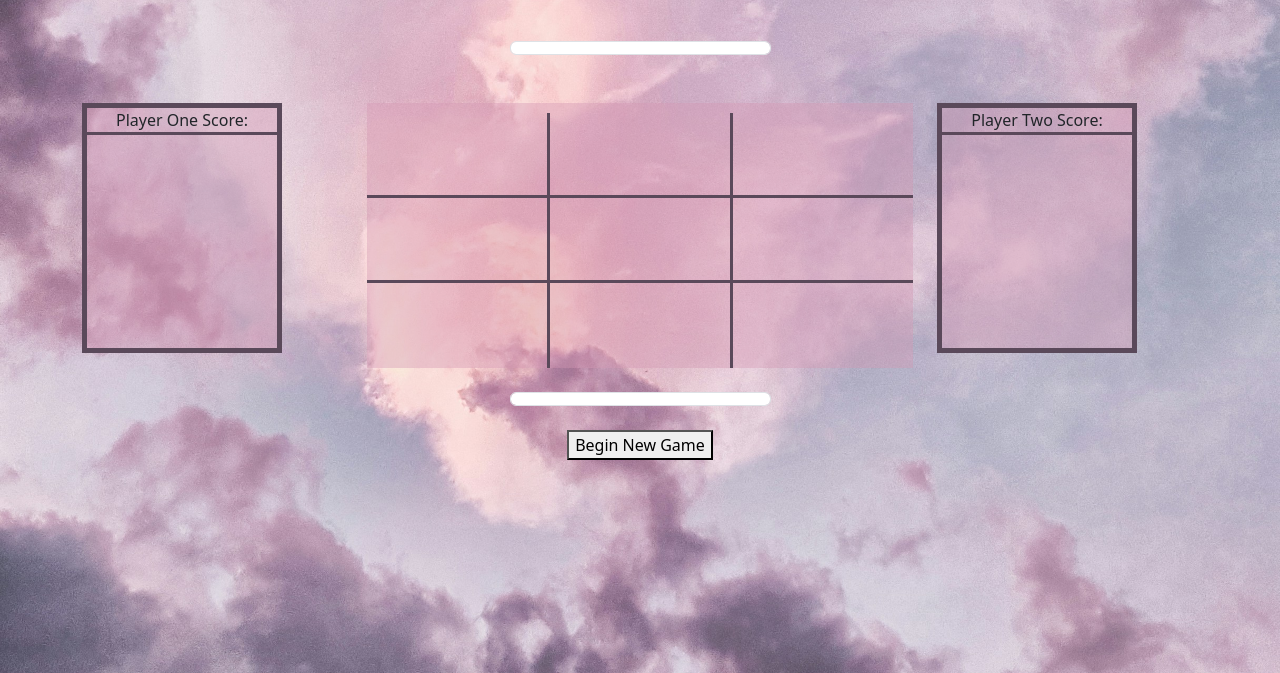
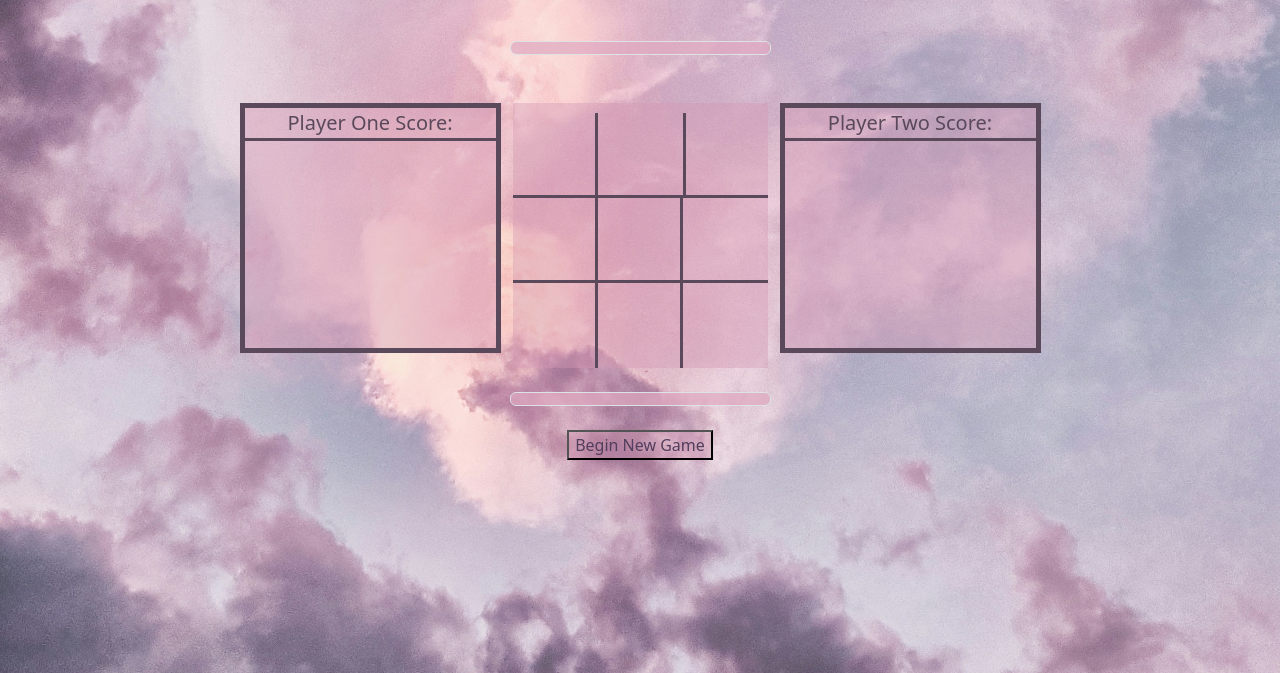
Before and after one commit to CaitlinSchaef/tic-tac-toe, a website built with Vite: page index.html in a window 1280 px wide. Shown: the part 127-800 px from the top of the page. Built offline with nearby package versions, Linux system fonts and the light colour scheme.

Commit message:
updating some style

```diff
--- a/css/style.css
+++ b/css/style.css
@@ -22,19 +22,27 @@ h1 {
   font-size: 60px;
 }
 
+#playerTurn {
+  text-align: center;
+  justify-content: center;
+  font-size: 20px;
+  color: #7c6d84;
+  background-color: #e0a9c1b8;
+  font-style: bold;
+}
+
 .tic-box {
   text-align: center;
   justify-content: center;
   font-size: 70px;
   color: #7c6d84;
-  text-shadow: 5px 5px 5px #e6d0dc;
 }
 
 /* adding height and width has it retain shape */
 
-#gameBox {
+#gameBoard {
   background-color: #d59ab566;
-
+  width: auto;
 }
 
 #topLeft {
@@ -98,7 +106,38 @@ h1 {
 }
 
 #oneScore {
-  width: 200px;
+  width: auto;
+  height: 250px;
+  border: 5px;
+  border-color: #5a495a;
+  border-style: solid;
+  background-color: #d59ab566;
+
+}
+
+#scoreDisplay1 {
+  text-align: center;
+  justify-content: center;
+  font-size: 70px;
+  color: #7c6d84;
+}
+
+#scoreHead1 {
+  border-bottom: solid #5a495a;
+  text-align: center;
+  font-size: 20px;
+  color: #5a495a;
+}
+
+#scoreHead2 {
+  border-bottom: solid #5a495a;
+  text-align: center;
+  font-size: 20px;
+  color: #5a495a;
+}
+
+#twoScore {
+  width: auto;
   height: 250px;
   border: 5px;
   border-color: #5a495a;
@@ -106,21 +145,25 @@ h1 {
   background-color: #d59ab566;
 }
 
-#scoreHead1 {
-  border-bottom: solid #5a495a;
+#scoreDisplay2 {
+  text-align: center;
+  justify-content: center;
+  font-size: 70px;
+  color: #7c6d84;
 }
 
-#scoreHead2 {
-  border-bottom: solid #5a495a;
+#displayWinner {
+  text-align: center;
+  justify-content: center;
+  font-size: 20px;
+  color: #7c6d84;
+  background-color: #e0a9c1b8;
+  font-style: bold;
 }
 
-#twoScore {
-  width: 200px;
-  height: 250px;
-  border: 5px;
-  border-color: #5a495a;
-  border-style: solid;
+#resetButton {
   background-color: #d59ab566;
+  color: #523e5d;
 }
 
 /* #box {
--- a/index.html
+++ b/index.html
@@ -37,32 +37,32 @@
       <!-- Row 3 of 5 -->
       <div class="row justify-content-center text-center" id="gameRow">
         <!-- Far left player 1 score column -->
-        <div class="col-3 align-items-center justify-content-center" id="scoreCol1">
+        <div class="col-sm-3 align-items-center justify-content-center" id="scoreCol1">
           <div id="oneScore"><div id="scoreHead1"> Player One Score:</div><br><br> <div id="scoreDisplay1"></div>
           </div>
         </div>
         <!-- Middle Game board body -->
-        <div class="col-6" id="gameBoard">
+        <div class="col-sm-6" id="gameBoard">
           <!-- Setting a container in this column -->
-          <div class="container text-center" id="gameBox">
+          <!-- <div class="container text-center" id="gameBox"> -->
             <!-- Top Row -->
             <div class="row" id="row1">
-              <div class="col tic-box" id="topLeft">  </div>
-              <div class="col tic-box" id="topMiddle">  </div>
-              <div class="col tic-box" id="topRight">  </div>
+              <div class="col-sm-4 tic-box" id="topLeft">  </div>
+              <div class="col-sm-4 tic-box" id="topMiddle">  </div>
+              <div class="col-sm-4 tic-box" id="topRight">  </div>
             </div>
             <!-- Middle Row -->
             <div class="row" id="row2">
-              <div class="col tic-box" id="middleLeft">  </div>
-              <div class="col tic-box" id="middleMiddle">  </div>
-              <div class="col tic-box" id="middleRight">  </div>
+              <div class="col-sm-4 tic-box" id="middleLeft">  </div>
+              <div class="col-sm-4 tic-box" id="middleMiddle">  </div>
+              <div class="col-sm-4 tic-box" id="middleRight">  </div>
             </div>
             <!-- Bottom Row -->
             <div class="row" id="row2">
-              <div class="col tic-box" id="bottomLeft">  </div>
-              <div class="col tic-box" id="bottomMiddle">  </div>
-              <div class="col tic-box" id="bottomRight">  </div>
-            </div>
+              <div class="col-sm-4 tic-box" id="bottomLeft">  </div>
+              <div class="col-sm-4 tic-box" id="bottomMiddle">  </div>
+              <div class="col-sm-4 tic-box" id="bottomRight">  </div>
+            <!-- </div> -->
           </div>
         </div>
         <!-- Far right player 2 score column -->
```
